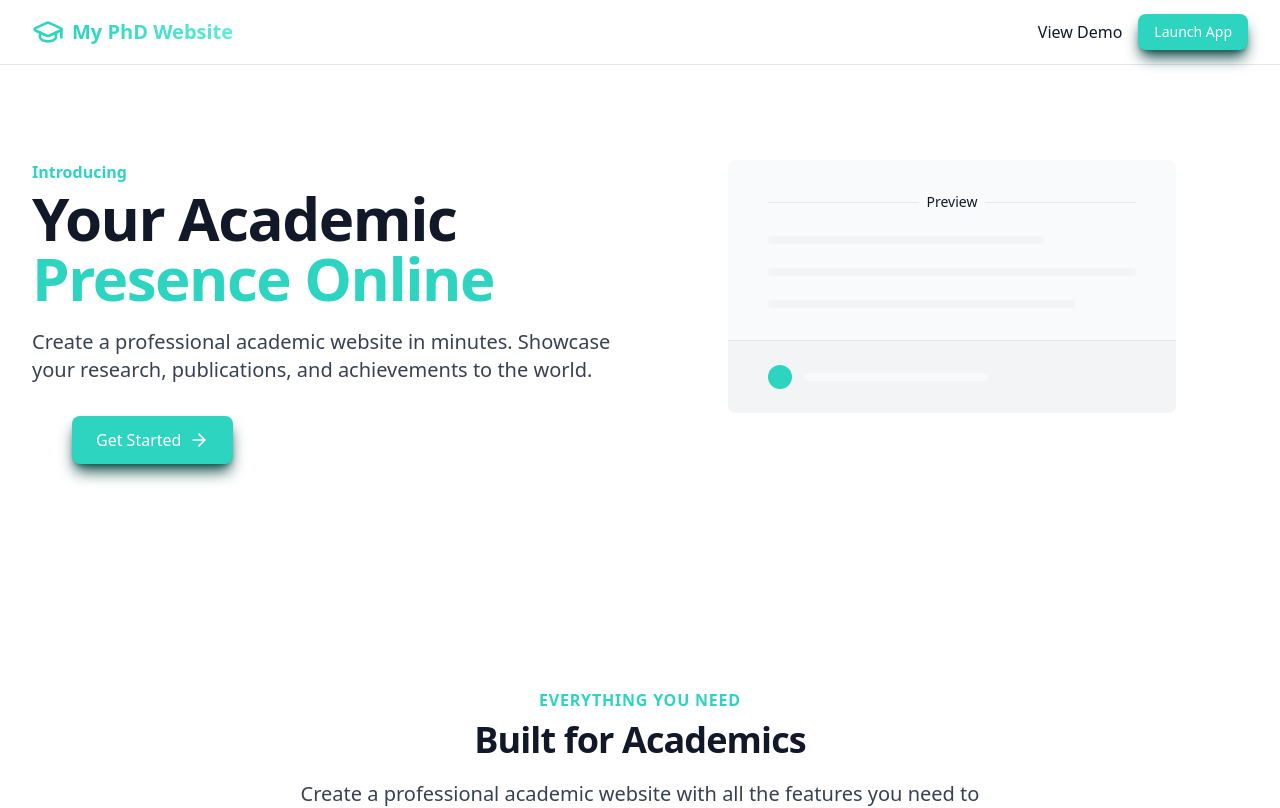
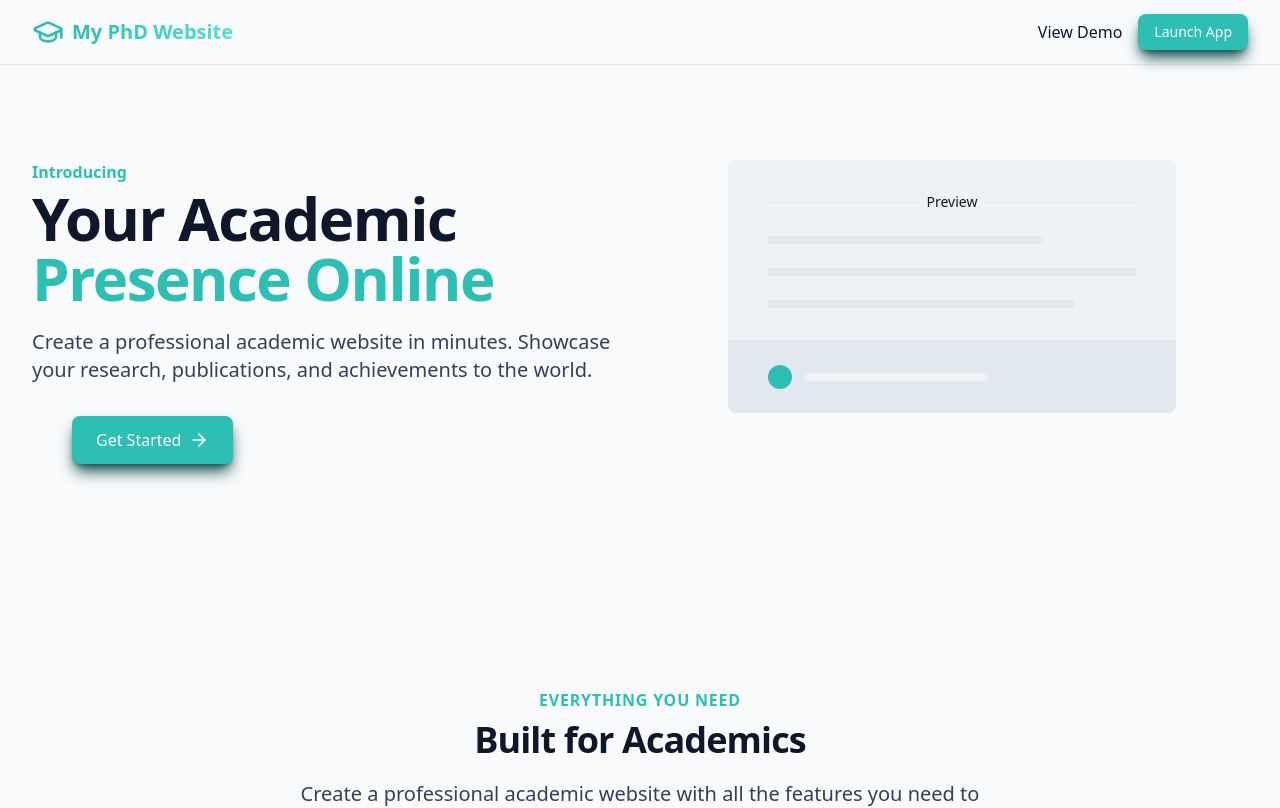
Before and after one commit to MikeKurzewski/my-phd-site, a React (Vite) app: page / in a window 1280 px wide. Shown: the top 808 px of the page. Built offline with nearby package versions, Linux system fonts and the light colour scheme.

Commit message:
Update light teal theme slightly

```diff
--- a/src/index.css
+++ b/src/index.css
@@ -43,8 +43,8 @@
     --color-primary-50: 240 253 250;
     --color-primary-100: 204 251 241;
     --color-primary-200: 153 246 228;
-    --color-primary-300: 94 234 212;
-    --color-primary-400: 45 212 191;
+    --color-primary-300: 84 224 202;
+    --color-primary-400: 45 190 180;
     --color-primary-500: 20 184 166;
     --color-primary-600: 13 148 136;
     --color-primary-700: 15 118 110;
@@ -53,14 +53,14 @@
     --color-primary-950: 4 47 46;
 
     /* Background colors - Light theme */
-    --color-bg-primary: 255 255 255;    /* white */
-    --color-bg-secondary: 249 250 251;  /* gray-50 */
-    --color-bg-tertiary: 243 244 246;   /* gray-100 */
+    --color-bg-primary: 248 250 252;    /* white */
+    --color-bg-secondary: 239 242 244;  /* gray-50 */
+    --color-bg-tertiary: 226 232 240;   /* gray-100 */
 
     /* Text colors - Light theme */
-    --color-text-primary: 17 24 39;     /* gray-900 */
-    --color-text-secondary: 55 65 81;   /* gray-700 */
-    --color-text-tertiary: 107 114 128; /* gray-500 */
+    --color-text-primary: 15 23 42;     /* gray-900 */
+    --color-text-secondary: 51 65 85;   /* gray-700 */
+    --color-text-tertiary: 71 85 105; /* gray-500 */
 
     /* Border colors - Light theme */
     --color-border-primary: 229 231 235; /* gray-200 */
```
